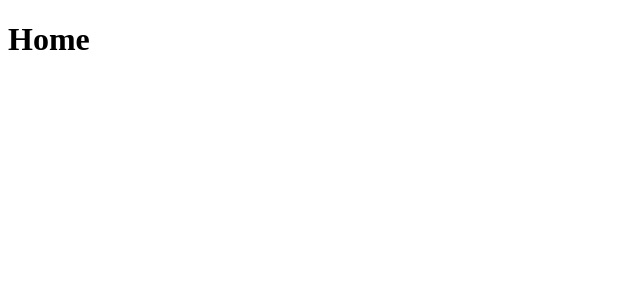
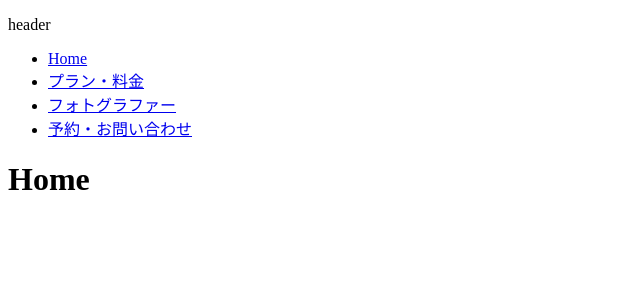
Before and after one commit to mokoshin0720/hidamari_photo, a React (Create React App) app: page / in a window 1280 px wide. Shown: the top 300 px of the page, without its empty margins (0-640 px from the left). Built offline with nearby package versions, Linux system fonts and the light colour scheme.

Commit message:
[add]header layout

```diff
--- /dev/null
+++ b/src/components/header.tsx
@@ -0,0 +1,15 @@
+import { Fragment, FC } from 'react';
+import Navigation from './navigation'
+
+const Header: FC = () => {
+    return (
+        <Fragment>
+            <header>
+                <p>header</p>
+                <Navigation />
+            </header>
+        </Fragment>
+    );
+}
+
+export default Header;
--- /dev/null
+++ b/src/components/layout.tsx
@@ -0,0 +1,19 @@
+import { Fragment, FC, ReactNode } from 'react';
+import Header from './header';
+
+type Props = {
+    children: ReactNode
+}
+
+const Layout: FC<Props> = ({ children }) => {
+    return (
+        <Fragment>
+            <Header />
+            <main>
+                { children }
+            </main>
+        </Fragment>
+    );
+}
+
+export default Layout;
--- a/src/components/navigation.tsx
+++ b/src/components/navigation.tsx
@@ -4,10 +4,20 @@ import { Link } from "react-router-dom"
 const Navigation: React.FC = () => {
     return (
         <Fragment>
-            <Link to="/">Home</Link>
-            <Link to="/price">プラン・料金</Link>
-            <Link to="/photographer">フォトグラファー</Link>
-            <Link to="/contact">予約・お問い合わせ</Link>
+            <ul>
+                <li>
+                    <Link to="/">Home</Link>
+                </li>
+                <li>
+                    <Link to="/price">プラン・料金</Link>
+                </li>
+                <li>
+                    <Link to="/photographer">フォトグラファー</Link>
+                </li>
+                <li>
+                    <Link to="/contact">予約・お問い合わせ</Link>
+                </li>
+            </ul>
         </Fragment>
     )
 }
--- a/src/index.tsx
+++ b/src/index.tsx
@@ -1,7 +1,6 @@
 import React from 'react';
 import ReactDOM from 'react-dom/client';
 import reportWebVitals from './reportWebVitals';
-import Home from './page/Home';
 import Routing from './config/routing';
 
 const root = ReactDOM.createRoot(
@@ -9,7 +8,7 @@ const root = ReactDOM.createRoot(
 );
 root.render(
   <React.StrictMode>
-    <Routing />
+      <Routing />
   </React.StrictMode>
 );
 
--- a/src/page/Home.tsx
+++ b/src/page/Home.tsx
@@ -1,9 +1,12 @@
-import { Fragment } from 'react';
+import { FC, Fragment } from 'react';
+import Layout from '../components/layout';
 
-function Home() {
+const Home: FC = () => {
   return (
     <Fragment>
-      <h1>Home</h1>
+      <Layout>
+        <h1>Home</h1>
+      </Layout>
     </Fragment>
   );
 }
--- a/src/page/contact.tsx
+++ b/src/page/contact.tsx
@@ -1,9 +1,12 @@
-import { Fragment } from 'react';
+import { FC, Fragment } from 'react';
+import Layout from '../components/layout';
 
-function Contact() {
+const Contact: FC = () => {
   return (
     <Fragment>
-      <h1>予約・お問い合わせ</h1>
+      <Layout>
+        <h1>お問い合わせ</h1>
+      </Layout>
     </Fragment>
   );
 }
--- a/src/page/photographer.tsx
+++ b/src/page/photographer.tsx
@@ -1,9 +1,12 @@
-import { Fragment } from 'react';
+import { FC, Fragment } from 'react';
+import Layout from '../components/layout';
 
-function Photographer() {
+const Photographer: FC = () => {
   return (
     <Fragment>
-      <h1>フォトグラファー</h1>
+      <Layout>
+        <h1>フォトグラファー</h1>
+      </Layout>
     </Fragment>
   );
 }
--- a/src/page/price.tsx
+++ b/src/page/price.tsx
@@ -1,9 +1,12 @@
-import { Fragment } from 'react';
+import { FC, Fragment } from 'react';
+import Layout from '../components/layout';
 
-function Price() {
+const Price: FC = () => {
   return (
     <Fragment>
-      <h1>プラン・料金</h1>
+      <Layout>
+        <h1>プラン・料金</h1>
+      </Layout>
     </Fragment>
   );
 }
```
